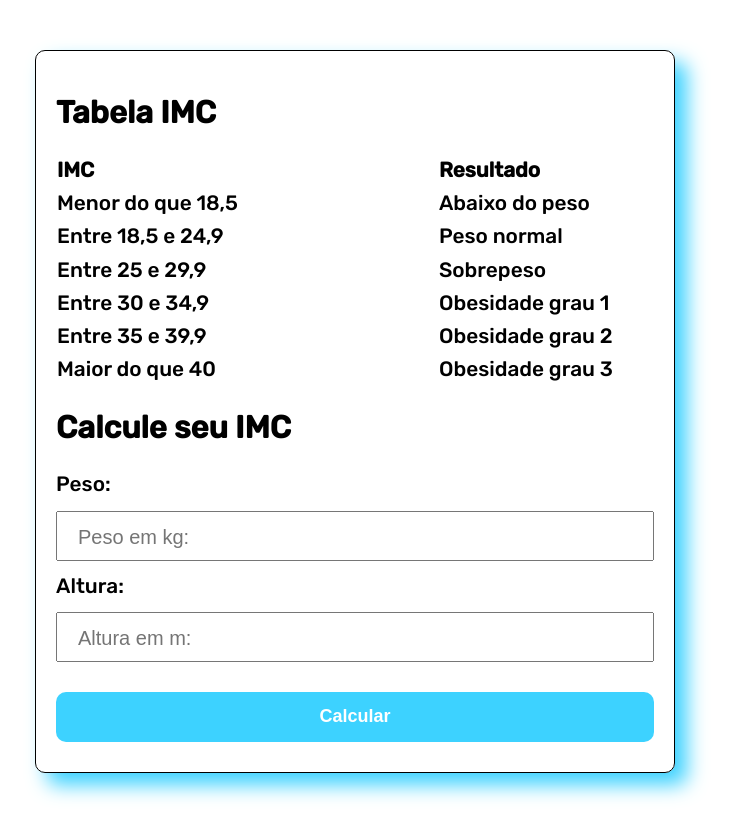
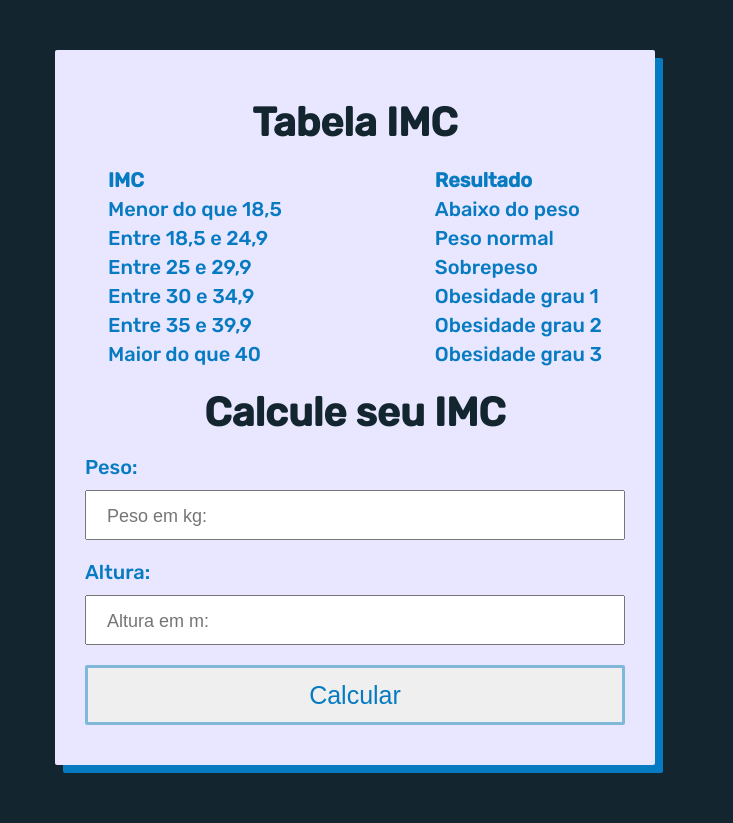
Before and after one commit to Erickrsrs/CalculaIMC, a plain HTML site: page index.html in a window 1280 px wide. Shown: the whole page, without its empty margins (285-1018 px from the left). Drawn offline with Linux system fonts and the light colour scheme.

Commit message:
updating style and html

```diff
--- a/assets/css/style.css
+++ b/assets/css/style.css
@@ -1,8 +1,11 @@
 @import url('https://fonts.googleapis.com/css2?family=Rubik:wght@300;500&display=swap');
 
 :root{
-  --white: rgb(255, 255, 255);
-  --primary-color-darker: rgb(13, 152, 180);
+  --primary-color: #067BC2;
+  --primary-color-darker: #13262F;
+  --primary-color-clear: #42E2B8;
+  --secundary-color-clear: #ED474A;
+  --clear-color: #E9E6FF;
 }
 
 *{
@@ -10,80 +13,90 @@
   outline: 0;
 }
 
+html{
+  font-size: 62.5%;
+}
+
 body{
   margin: 0;
   padding: 0;
-  background: var(--white);
+  background: var(--primary-color-darker);
   font-family: 'Rubik', sans-serif;
-  font-size: 1.3em;
-  line-height: 1.5em;
+  font-size: 2rem;
+  line-height: 2.5rem;
+  color: var(--primary-color);
 }
 
 .container{
-  border: 1px solid;
-  max-width: 640px;
-  margin: 50px auto;
-  background: var(--width);
-  padding: 20px;
-  border-radius: 10px;
-  box-shadow: 12px 12px 20px rgb(61, 210, 255);
+  max-width: 60rem;
+  margin: 5rem auto;
+  background: var(--clear-color);
+  padding: 3rem;
+  border-radius: 0.2rem;
+  box-shadow: 0.8rem 0.8rem var(--primary-color);
 }
 
 form input, form label, form button{
   display: block;
   width: 100%;
-  margin-bottom: 10px;
+  margin-bottom: 1rem;
 }
 
 form input{
-  font-size: 24px;
-  height: 50px;
-  padding: 0 20px;
+  margin-bottom: 2rem;
+  font-size: 2rem;
+  height: 5rem;
+  padding: 0 2rem;
+
 }
 
 form input::placeholder{
-  font-size: 20px;
-}
-
-form input:focus{
-  outline: 1px solid var(--white);
+  font-size: 1.8rem;
 }
 
 form button{
-  border: none;
-  background: rgb(61, 210, 255);
-  color: #fff;
-  font-size: 18px;
-  font-weight: 700;
-  height: 50px;
+  border: 0.3rem solid #067ac278;
+  color: var(--primary-color);
+  font-size: 2.5rem;
+  height: 6rem;
+  width: 100%;
   cursor: pointer;
-  margin-top: 30px;
-  border-radius: 10px;
+  border-radius: 0.2rem;
   transition: all 300ms ease-in-out;
 }
 
-form button:hover{
-  background: var(--primary-color-darker);
+button:hover{
+  background: var(--primary-color);
+  color: var(--clear-color);
+}
+
+.header{
+  text-align: center;
+  margin: 3rem 0 3rem 0;
+  font-size: 4rem;
+  color: var(--primary-color-darker);
 }
 
 .mensagem-valida{
-  background-color: rgba(0, 255, 255, 0.343);
-  padding: 10px 20px;
+  background-color: rgba(22, 228, 80, 0.315);
+  padding: 1.2rem 2rem;
+  color: black;
+  text-align: center;
 }
 
 .mensagem-nao-valida{
   background-color: rgba(253, 88, 88, 0.412);
-  padding: 10px 20px;
+  padding: 1.2rem 2rem;
+  text-align: center;
+  color: black;
 }
 
-table{
-  border-collapse: collapse;
-}
-
-table td, table th{
+.table-imc, .table-result{
   text-align: left;
 }
 
-.table-1{
-  padding-right: 200px;
+.container-table{
+  margin: 0px 20px;
+  display: flex;
+  justify-content: space-between;
 }
--- a/index.html
+++ b/index.html
@@ -11,43 +11,63 @@
 
 <body>
   <section class="container">
-    <h1>Tabela IMC</h1>
-    <table>
+    <h1 class="header">Tabela IMC</h1>
+
+    <div class="container-table">
+      <table class="table-imc">
         <thead>
-        <tr>
-          <th class="table-1">IMC</th>
-          <th>Resultado</th>
-        </tr>
+          <th>IMC</th>
         </thead>
         <tbody>
           <tr>
-          <td class="table-1">Menor do que 18,5</td>
+            <td>Menor do que 18,5</td>
+          </tr>
+          <tr>
+            <td>Entre 18,5 e 24,9</td>
+          </tr>
+          <tr>
+            <td>Entre 25 e 29,9</td>
+          </tr>
+          <tr>
+            <td>Entre 30 e 34,9</td>
+          </tr>
+          <tr>
+            <td>Entre 35 e 39,9</td>
+          </tr>
+          <tr>
+            <td>Maior do que 40</td>
+          </tr>
+        </tbody>
+      </table>
+
+      <table class="table-result">
+        <thead>
+          <th>Resultado</th>
+        </thead>
+        <tbody>
+          <tr>
             <td>Abaixo do peso</td>
           </tr>
           <tr>
-          <td class="table-1">Entre 18,5 e 24,9</td>
             <td>Peso normal</td>
           </tr>
           <tr>
-          <td class="table-1">Entre 25 e 29,9</td>
             <td>Sobrepeso</td>
           </tr>
           <tr>
-          <td class="table-1">Entre 30 e 34,9</td>
             <td>Obesidade grau 1</td>
           </tr>
           <tr>
-          <td class="table-1">Entre 35 e 39,9</td>
             <td>Obesidade grau 2</td>
           </tr>
           <tr>
-          <td class="table-1">Maior do que 40</td>
             <td>Obesidade grau 3</td>
           </tr>
         </tbody>
       </table>
+    </div>
 
-    <h2>Calcule seu IMC</h2>
+    <h2 class="header">Calcule seu IMC</h2>
     <form id="form" action="">
 
       <label for="peso">Peso:</label>
```
Lines whose indentation alone changed are shown as unchanged.
